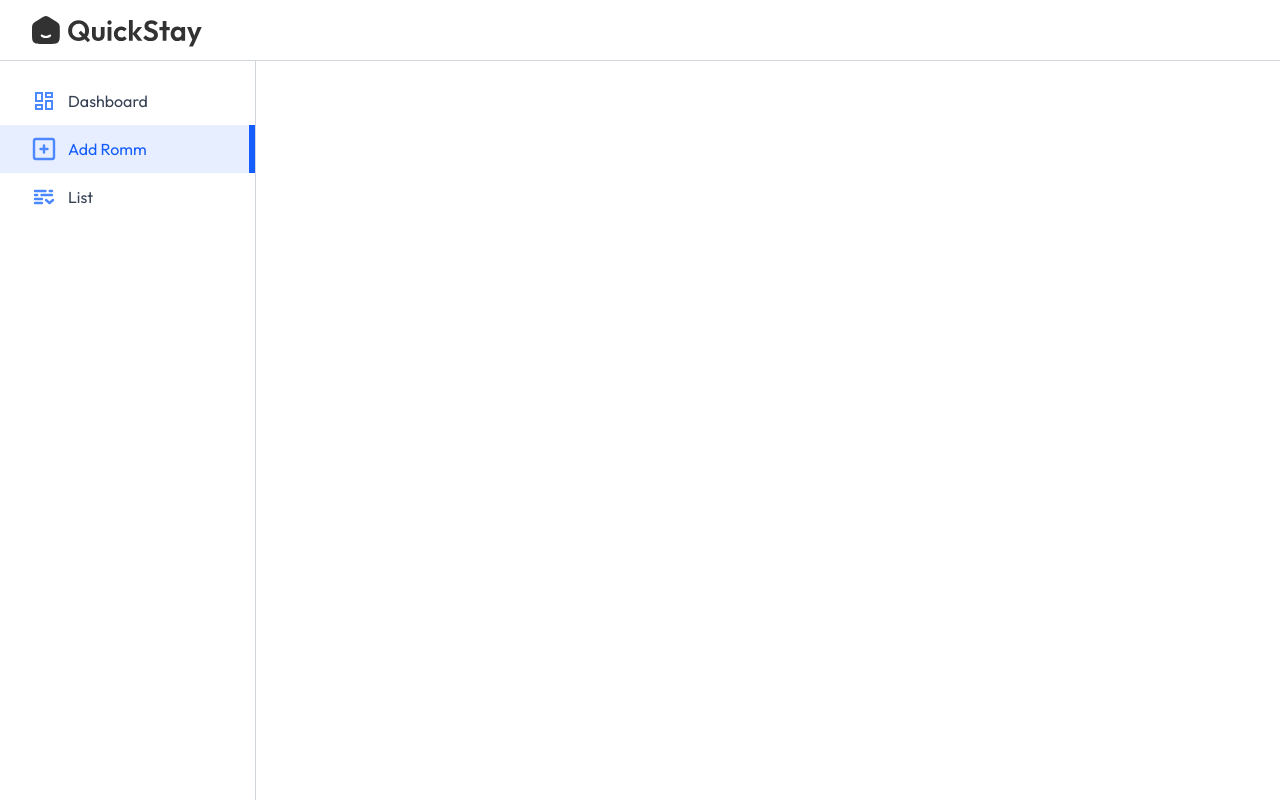
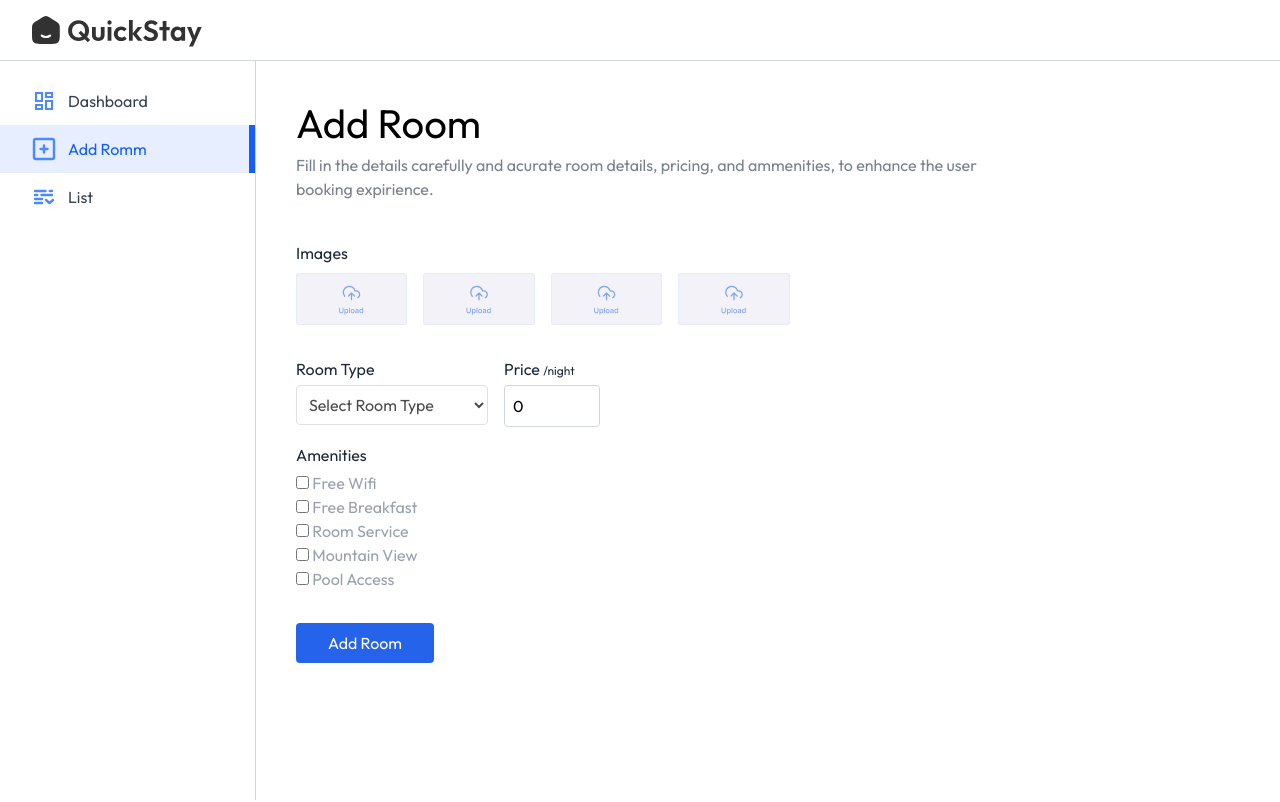
Before and after one commit to roopeshkp34/quick_stay, a React (Vite) app in the folder client/: page /owner/add-room in a window 1280 px wide. Shown: the top 802 px of the page. Built offline with nearby package versions, Linux system fonts and the light colour scheme; no server answers; a web font is replaced by a local one.

Commit message:
:construction: list room page

```diff
--- a/client/src/pages/hotelOwner/AddRooom.jsx
+++ b/client/src/pages/hotelOwner/AddRooom.jsx
@@ -1,8 +1,72 @@
-import React from "react";
+import React, { useState } from "react";
+import Title from "../../components/Title";
+import { assets } from "../../assets/assets";
 
 const AddRoom = () => {
+
+    const [images, setImages] = useState({
+        1: null,
+        2: null,
+        3: null,
+        4: null
+    })
+    const [input, setInput] = useState({
+        roomTyoe: "",
+        pricPerNight: 0,
+        amenities: {
+            "Free Wifi": false,
+            "Free Breakfast": false,
+            "Room Service": false,
+            "Mountain View": false,
+            "Pool Access": false,
+
+        }
+    })
     return (
-        <div></div>
+        <form>
+            <Title align="left" font="outfit" title="Add Room" subTitle="Fill in the details carefully and acurate room details, pricing, and ammenities, to enhance the user booking expirience." />
+            {/* Upload area for images */}
+            <p className="text-gray-800 mt-10">Images</p>
+            <div className="grid grid-cols-2 sm:flex gap-4 my-2 flex-wrap">
+                {Object.keys(images).map((key) => (
+                    <label htmlFor={`roomImage${key}`} key={key}>
+                        <img className="max-h-13 cursor-pointer opacity-80" src={images[key] ? URL.createObjectURL(images[key]) : assets.uploadArea} alt="" />
+                        <input type="file" accept="image/*" id={`roomImage${key}`} hidden  onChange={e=>setImages({...images, [key]: e.target.files[0]})}/>
+                    </label>
+                ))}
+            </div>
+
+            <div className="w-full flex max-sm:flex-col sm:gap-4 mt-4">
+                <div className="flex-1 max-w-48">
+                    <p className="text-gray-800 mt-4">Room Type</p>
+                    <select value={input.roomType} onChange={e=> setInput({...input, roomType: e.target.value})} className="border opacity-70 border-gray-300 mt-1 rounded p-2 w-full">
+                        <option value="">Select Room Type</option>
+                        <option value="Single Bed">Single Bed</option>
+                        <option value="Double Bed">Double Bed</option>
+                        <option value="Luxury Room">Luxury Room</option>
+                        <option value="Family Suite">Family Suite</option>
+
+
+                    </select>
+                </div>
+                <div>
+                    <p className="mt-4 text-gray-800">
+                        Price <span className="text-xs">/night</span>
+                    </p>
+                    <input type="number" placeholder="0" className="border border-gray-300 mt-1 rounded p-2 w-24" value={input.pricPerNight} onChange={e=>setInput({...input, pricPerNight : e.target.value})} />
+                </div>
+            </div>
+            <p className="text-gray-800 mt-4">Amenities</p>
+            <div className="flex flex-col flex-wrap mt-1 text-gray-400 max-w-sm">
+                {Object.keys(input.amenities).map((amenity, index) => (
+                    <div key={index}>
+                        <input type="checkbox" id={`amenities${index+1}`} checked={input.amenities[amenity]} onChange={e=> setInput({...input, amenities: {...input.amenities, [amenity]: !input.amenities[amenity]}})} />
+                        <label htmlFor={`amenities${index+1}`}> {amenity}</label>
+                    </div>
+                ))}
+            </div>
+            <button className="bg-primary text-white px-8 py-2 rounded mt-8 cursor-pointer">Add Room</button>
+        </form>
     )
 }
 
```
